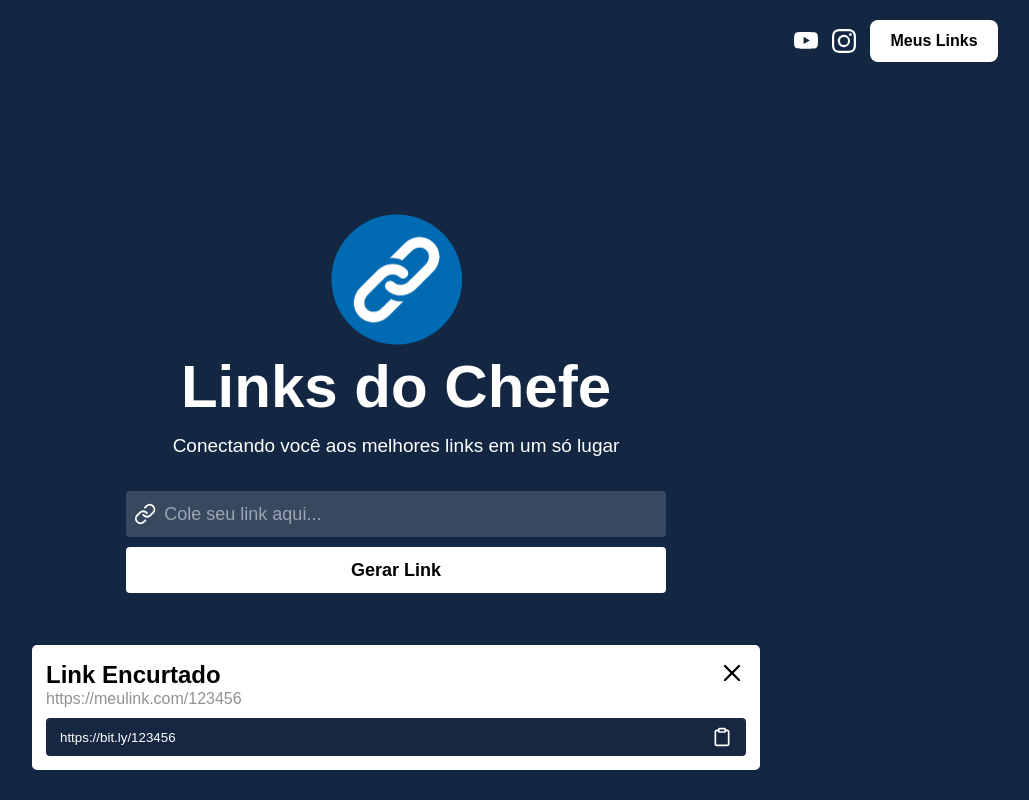
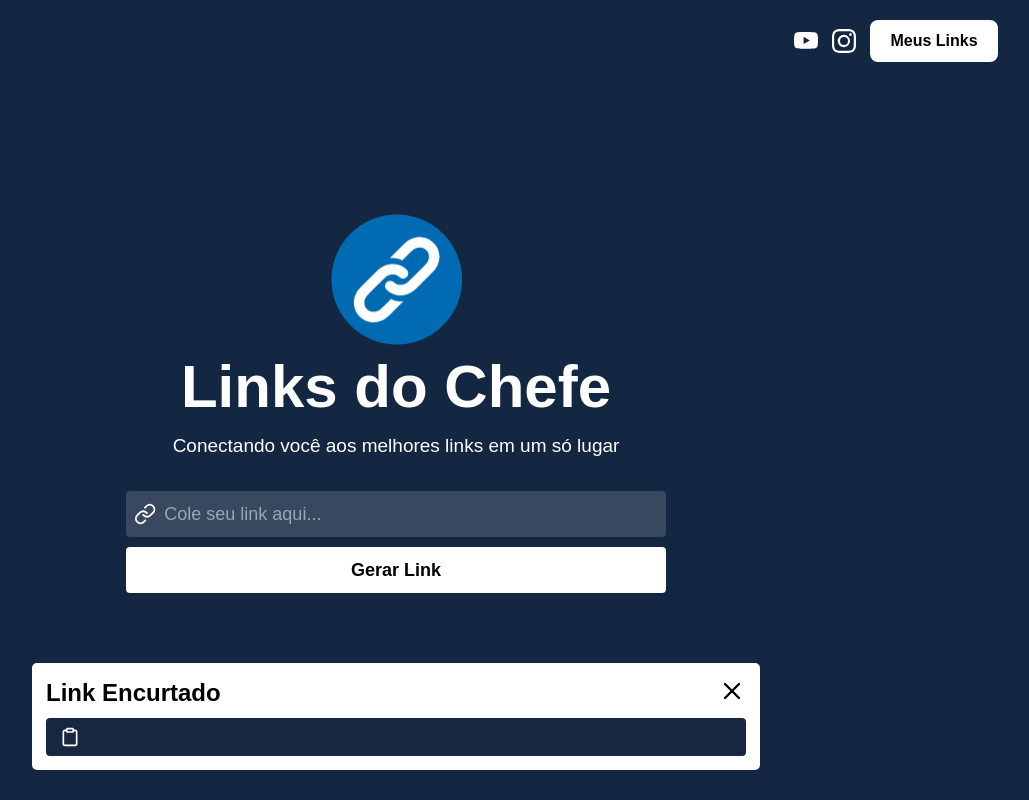
Before and after one commit to lucascavalcantejoca/React, a React (Create React App) app in the folder projeto-link/: page / in a window 1280 px wide. Both pictures are taken after a click on the button "Gerar Link". Shown: the whole page, without its empty margins (244-1273 px from the left). Built offline with nearby package versions, Linux system fonts and the light colour scheme; no server answers.

Commit message:
implementação da api

```diff
--- a/projeto-link/src/components/LinkItem/index.js
+++ b/projeto-link/src/components/LinkItem/index.js
@@ -1,7 +1,13 @@
 import './link-item.css';
 import {FiX, FiClipboard} from 'react-icons/fi';
 
-export default function LinkItem({ closeModal }) {
+export default function LinkItem({ closeModal, content }) {
+
+    async function copyLink() {
+        await navigator.clipboard.writeText(content.link);
+        alert('Link copiado com sucesso!');
+    }
+
     return (
         <div className='modal-container'>
             <div className='modal-header'>
@@ -12,9 +18,9 @@ export default function LinkItem({ closeModal }) {
             </div>
 
             <div>
-                <span>https://meulink.com/123456</span>
-                <button className='modal-link'>
-                    https://bit.ly/123456
+                <span>{content.long_url}</span>
+                <button className='modal-link' onClick={copyLink}>
+                    {content.link}
                     <FiClipboard size={20} color='white'/>
                 </button>
             </div>
--- a/projeto-link/src/pages/Home/index.js
+++ b/projeto-link/src/pages/Home/index.js
@@ -2,6 +2,7 @@ import {FiLink} from 'react-icons/fi'
 import './home.css';
 import Menu from '../../components/Menu';
 import { useState } from 'react';
+import api from '../../services/api';
 
 import LinkItem from '../../components/LinkItem';
 
@@ -9,8 +10,18 @@ export default function Home() {
 
   const [link, setLink] = useState('');
   const [showModal, setShowModal] = useState(false);
+  const [data, setData] = useState({});
 
-  function meuLink() {
+  async function meuLink() {
+    try {
+      const response = await api.post('/shorten', {long_url: link});
+      setData(response.data);
+      setShowModal(true);
+      setLink('');
+    } catch (error) {
+      alert('Ops, algo deu errado!');
+      setLink('');
+    }
     setShowModal(true);
   }
 
@@ -37,7 +48,9 @@ export default function Home() {
       </div>
 
       <Menu/>
-      {showModal && <LinkItem closeModal={()=> setShowModal(false)}/>}
+      {showModal && <LinkItem closeModal={()=> setShowModal(false)}
+      content={data}
+      />}
     </div>
   )
 }
```
